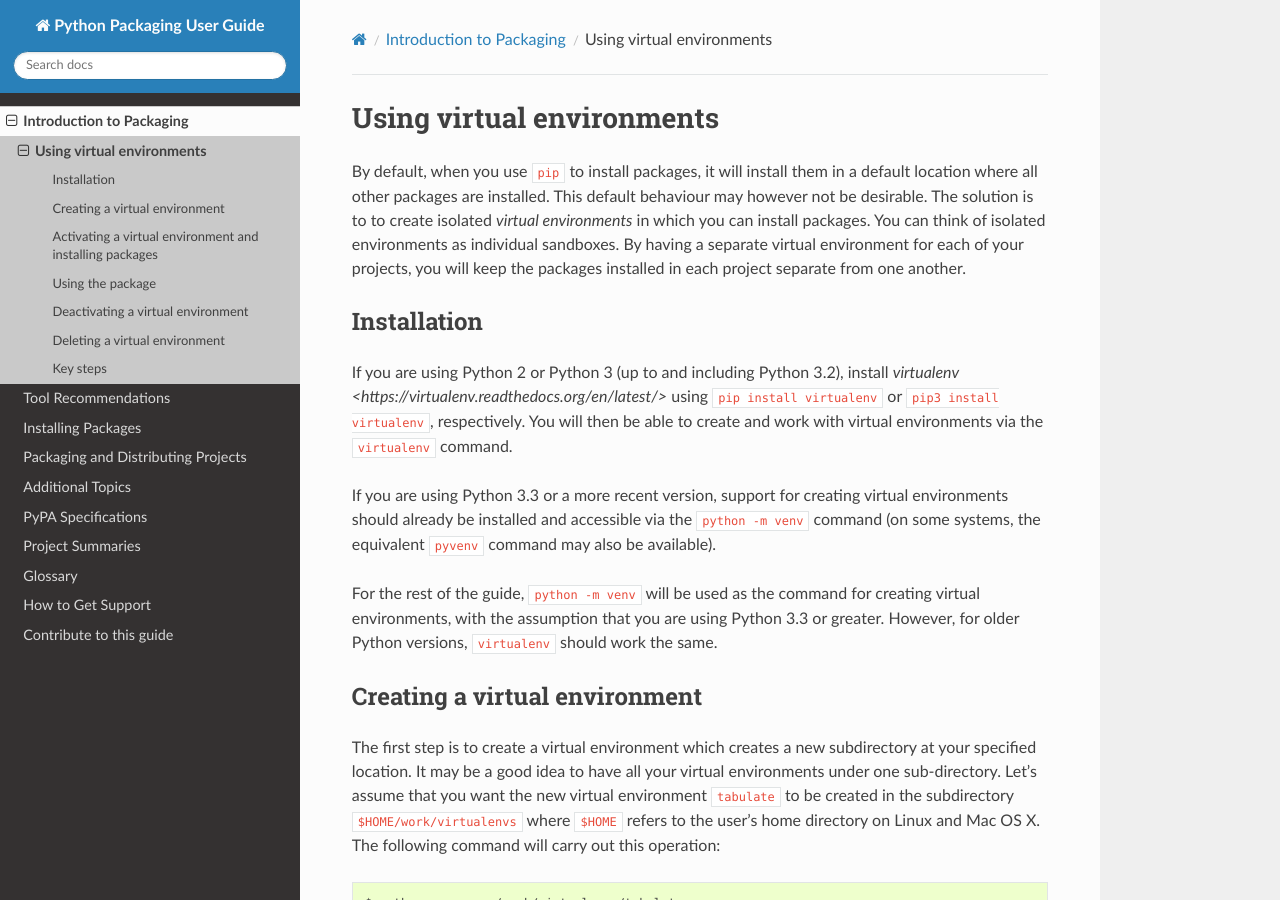
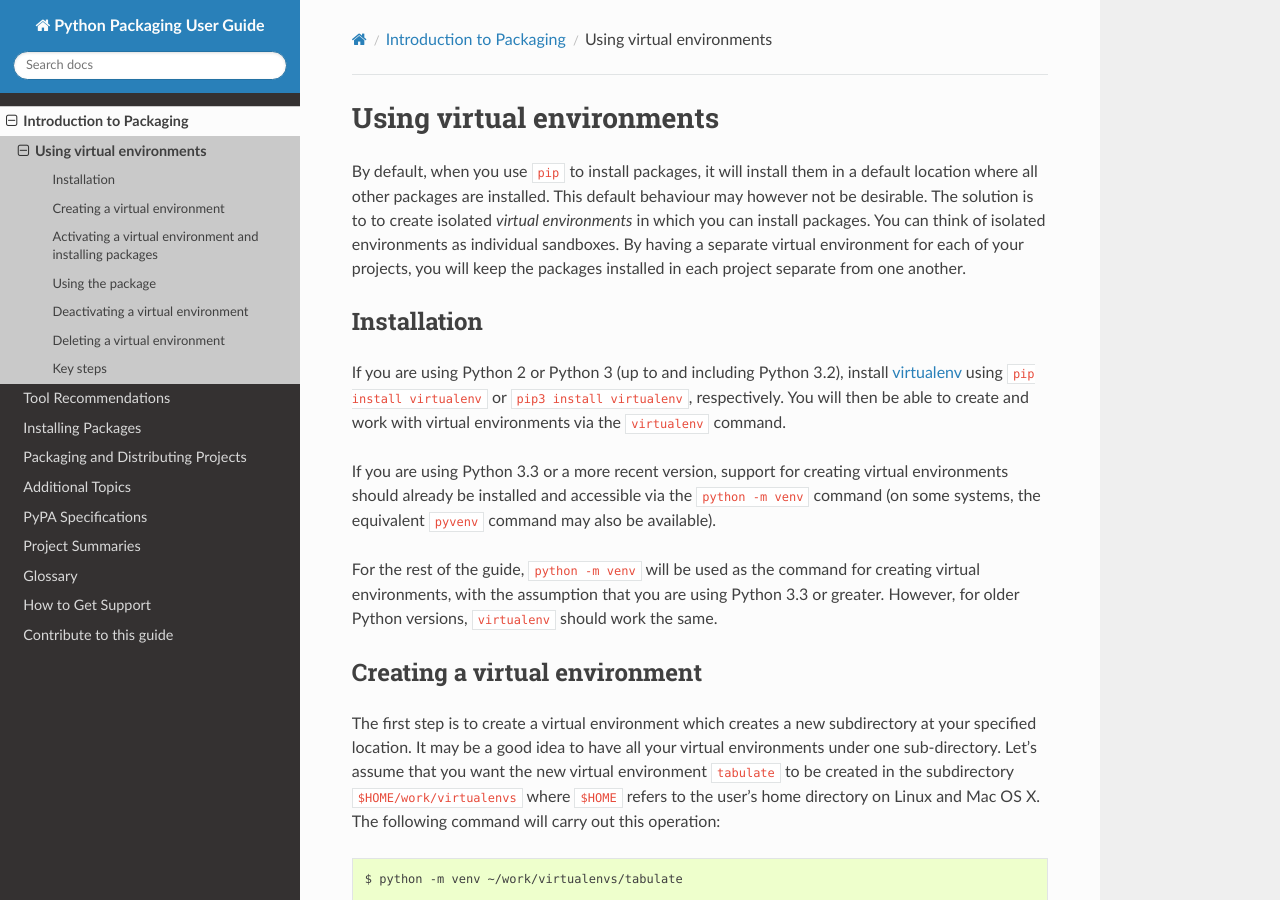
Before and after one commit to pypa/packaging.python.org, a Sphinx documentation site: the page built from source/using-a-virtualenv.rst, in a window 1280 px wide and 900 px high. Built offline with Sphinx 7.4.7 and the Read the Docs theme 2.0.0, drawn with Linux system fonts in a browser that asks for light colours; pages that are not in the unit, such as notebooks, are missing from menus.

Commit message:
virtualenv guide: Fix link

```diff
--- a/source/using-a-virtualenv.rst
+++ b/source/using-a-virtualenv.rst
@@ -14,7 +14,7 @@
 ------------
 
 If you are using Python 2 or Python 3 (up to and including Python 3.2),
-install `virtualenv <https://virtualenv.readthedocs.org/en/latest/>` using
+install `virtualenv <https://virtualenv.readthedocs.org/en/latest/>`__ using
 ``pip install virtualenv`` or ``pip3 install virtualenv``, respectively. You
 will then be able to create and work with virtual environments via the
 ``virtualenv`` command.
```
